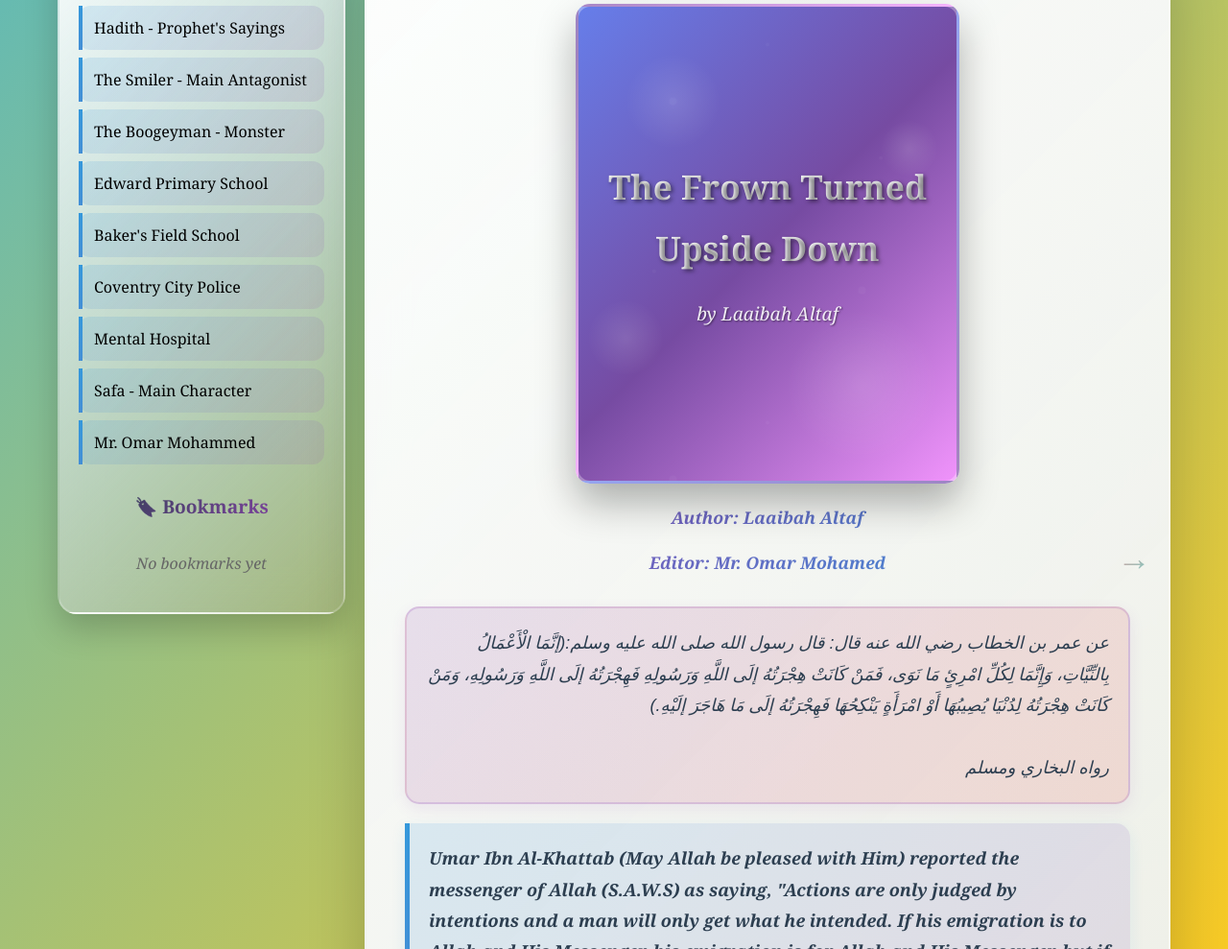
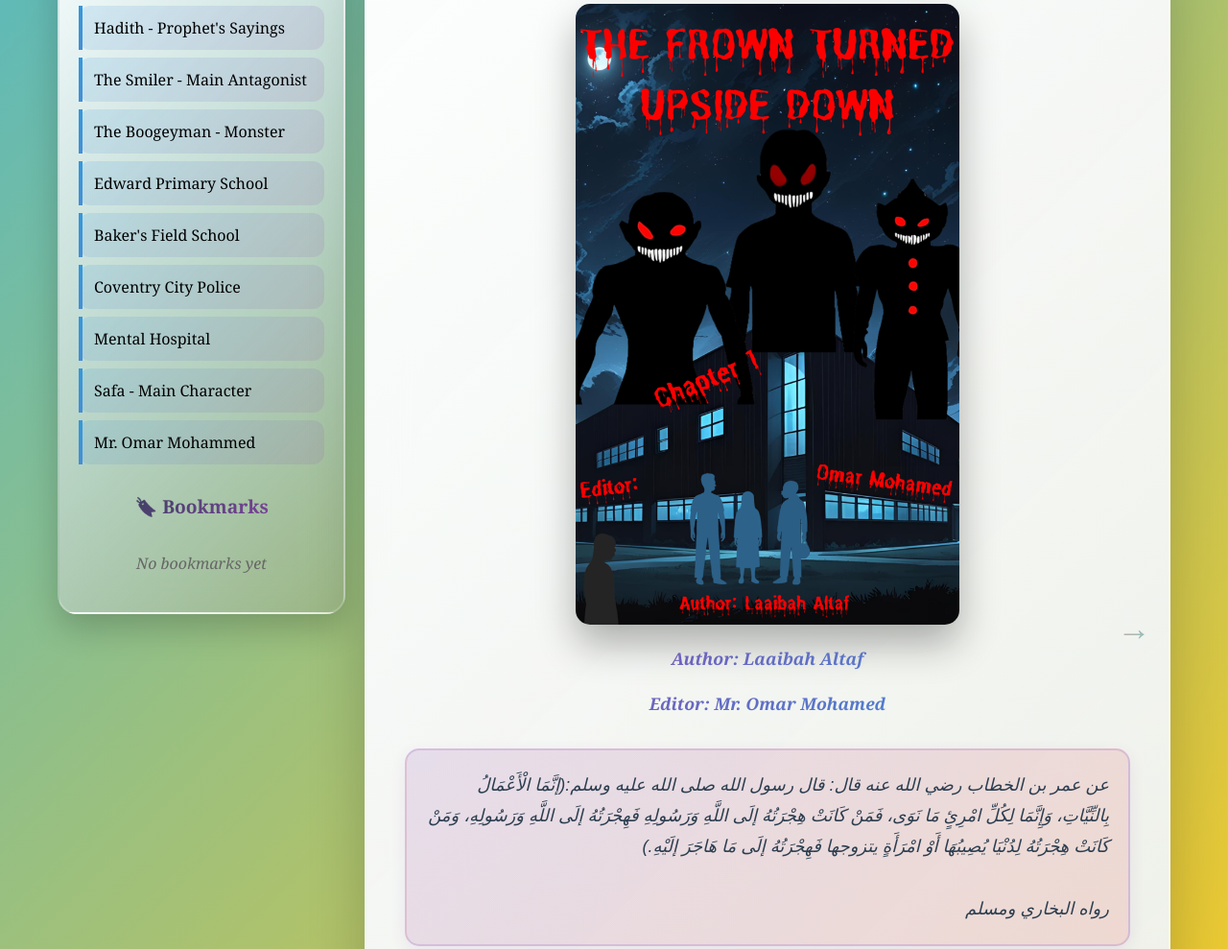
Before and after one commit to philomusic1/TFTUD---DigiRead, a plain HTML site: page book.html in a window 1280 px wide. Shown: the part 301-1290 px from the top of the page at 96% size. Drawn offline with Linux system fonts and the light colour scheme.

Commit message:
Update book.html

```diff
--- a/book.html
+++ b/book.html
@@ -667,11 +667,9 @@
 
                 <!-- Page 1: Title Page -->
                 <div class="page active" data-page="1">
-                    <div class="book-cover">
-                        <div class="cover-decorative"></div>
-                        <div class="cover-title">The Frown Turned Upside Down</div>
-                        <div class="cover-author">by Laaibah Altaf</div>
-                    </div>
+                    <img src="TFTUD.jpg.png" alt="The Frown Turned Upside Down Book Cover"
+                        style="width: 100%; max-width: 400px; height: auto; border-radius: 15px;
+                        box-shadow: 0 20px 40px rgba(0, 0, 0, 0.3); margin: 20px auto; display: block;">
 
                     <div class="author-info">
                         <p><strong><em>Author: Laaibah Altaf</em></strong></p>
@@ -679,7 +677,7 @@
                     </div>
 
                     <blockquote class="arabic-text">
-                        عن عمر بن الخطاب رضي الله عنه قال: قال رسول الله صلى الله عليه وسلم:(إنَّمَا الْأَعْمَالُ بِالنِّيَّاتِ، وَإِنَّمَا لِكُلِّ امْرِئٍ مَا نَوَى، فَمَنْ كَانَتْ هِجْرَتُهُ إلَى اللَّهِ وَرَسُولِهِ فَهِجْرَتُهُ إلَى اللَّهِ وَرَسُولِهِ، وَمَنْ كَانَتْ هِجْرَتُهُ لِدُنْيَا يُصِيبُهَا أَوْ امْرَأَةٍ يَنْكِحُهَا فَهِجْرَتُهُ إلَى مَا هَاجَرَ إلَيْهِ.)
+                        عن عمر بن الخطاب رضي الله عنه قال: قال رسول الله صلى الله عليه وسلم:(إنَّمَا الْأَعْمَالُ بِالنِّيَّاتِ، وَإِنَّمَا لِكُلِّ امْرِئٍ مَا نَوَى، فَمَنْ كَانَتْ هِجْرَتُهُ إلَى اللَّهِ وَرَسُولِهِ فَهِجْرَتُهُ إلَى اللَّهِ وَرَسُولِهِ، وَمَنْ كَانَتْ هِجْرَتُهُ لِدُنْيَا يُصِيبُهَا أَوْ امْرَأَةٍ يتزوجها فَهِجْرَتُهُ إلَى مَا هَاجَرَ إلَيْهِ.)
                         <br><br>
                         رواه البخاري ومسلم
                     </blockquote>
```
